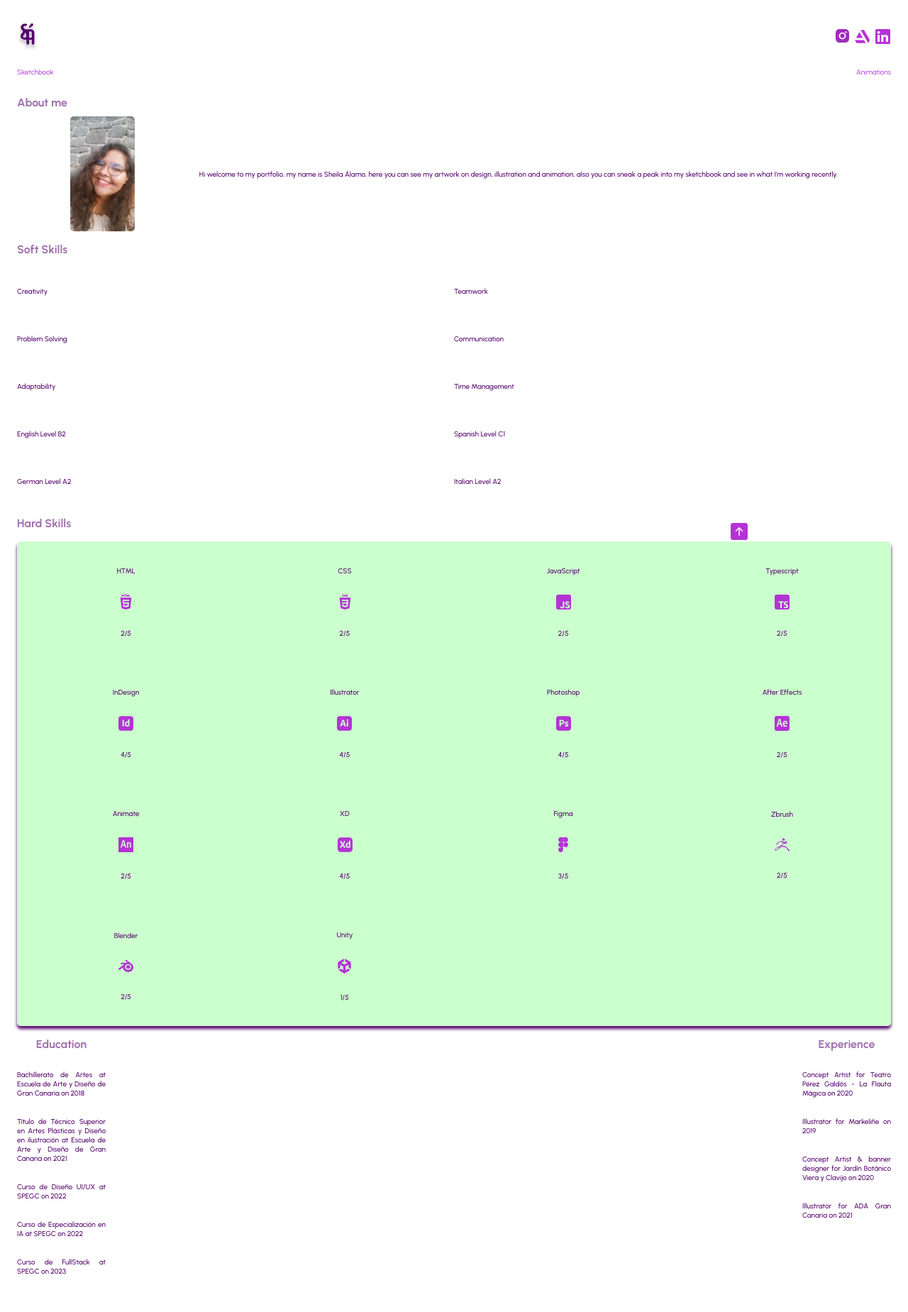
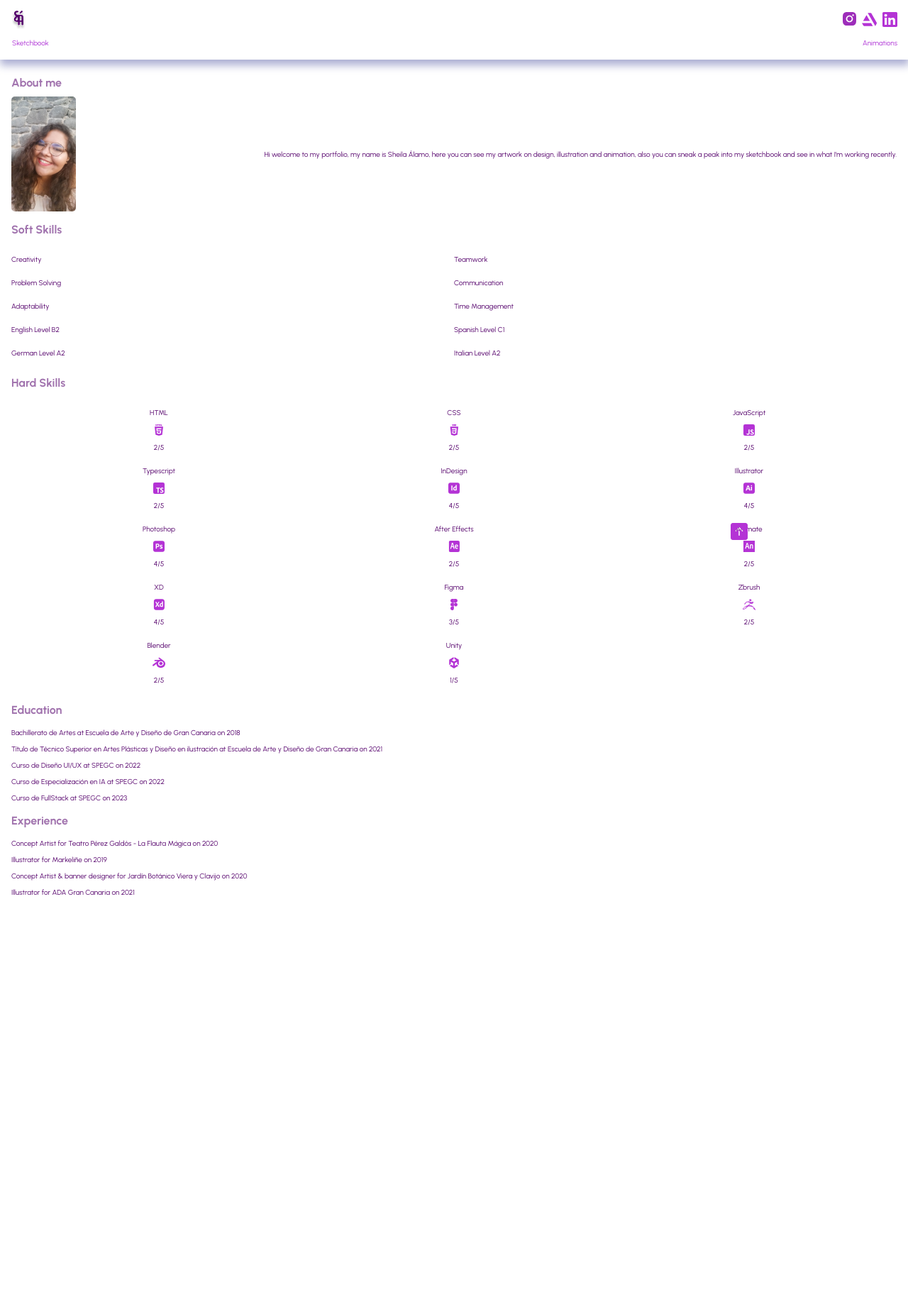
Before and after one commit to sheilaalamoalarcon/portfolio, a Django app: page /curriculum in a window 1280 px wide. Shown: the whole page at 71% size. After the commit the page ends 1262 px from the top, so only its background shows below. Run offline with Django 3.2, Linux system fonts and the light colour scheme.

Commit message:
feat: add important changes

```diff
--- a/portafolio/portfolioWeb/static/styles/base.css
+++ b/portafolio/portfolioWeb/static/base.css
@@ -3,8 +3,12 @@
 :root {
   --secondary-color: rgb(53, 255, 62);
   --primary-color: rgb(154, 44, 184);
+  --filter-primary-color: invert(23%) sepia(93%) saturate(2045%)
+    hue-rotate(273deg) brightness(87%) contrast(95%);
   --background-color: rgb(84, 0, 107);
   --title-color: rgb(0, 182, 8);
+  --filter-title-color: invert(66%) sepia(92%) saturate(494%) hue-rotate(64deg)
+    brightness(110%) contrast(101%);
   --page-title-color: rgba(84, 0, 107, 0.55);
   --box-shadow: 0px 4px 4px var(--background-color);
 }
@@ -28,48 +32,51 @@ body {
 }
 
 .container {
-  background: white;
-  margin: 0.5rem 0.5rem;
-  padding: 1rem;
-  border-radius: 0.5rem;
+  padding: 6rem 1rem 1rem 1rem;
 }
+
 .header {
-  position: sticky;
+  position: fixed;
+  background: rgb(255 255 255 / 70%);
+  backdrop-filter: blur(4px);
+  -webkit-backdrop-filter: blur(4px);
+  border: 1px solid rgba(255, 255, 255, 0.18);
+  width: 100%;
+  padding: 0rem 0rem 1rem 0rem;
+  box-shadow: 0 8px 11px 0 rgb(31 38 135 / 37%);
+}
+
+.header__top-part {
   display: flex;
   align-items: center;
-  z-index: 1000;
-  /* font-size: 0.5rem; */
   justify-content: space-between;
-  background: rgba(255, 255, 255, 0.25);
-  backdrop-filter: blur(4px);
-  -webkit-backdrop-filter: blur(4px);
-  border-radius: 10px;
-  border: 1px solid rgba(255, 255, 255, 0.18);
+  padding: 0rem 1rem;
 }
+
 .socials {
   display: flex;
   margin: 1rem 0rem;
   gap: 0.5rem;
 }
+
 .icon {
   cursor: pointer;
-  filter: invert(23%) sepia(93%) saturate(2045%) hue-rotate(273deg)
-    brightness(87%) contrast(95%);
+  filter: var(--filter-primary-color);
   text-decoration: none;
 }
 .icon:hover {
-  filter: invert(66%) sepia(92%) saturate(494%) hue-rotate(64deg)
-    brightness(110%) contrast(101%);
+  filter: var(--filter-title-color);
   font-size: 1rem;
 }
 .pages {
   display: flex;
   align-items: center;
   justify-content: space-between;
-  margin: 1rem 0rem;
+  padding: 0rem 1rem;
+  font-size: 10px;
 }
-a {
-  font-size: 10px;
+.logo {
+  height: 26px;
 }
 .up-button {
   cursor: pointer;
@@ -89,14 +96,21 @@ a {
 }
 .about-me__info {
   display: flex;
-  gap: 1rem;
+  /* gap: 1rem; */
   align-items: center;
-  justify-content: space-evenly;
+  justify-content: space-between;
+}
+.about-me__info .p {
+  width: 28%;
 }
 .about-me-info img {
   max-height: 162px;
   border-radius: 5px;
   box-shadow: var(--box-shadow);
+}
+
+.artwork {
+  margin: 3rem 0rem;
 }
 .artwork-name {
   display: inline-flex;
@@ -135,21 +149,11 @@ a {
 }
 .hard-skills {
   display: grid;
-  grid-template-columns: repeat(4, 0.5fr);
-  gap: 1rem;
-  background: rgba(53, 255, 62, 0.25);
-  box-shadow: 0 8px 32px 0 rgba(31, 38, 135, 0.37);
-  backdrop-filter: blur(4px);
-  -webkit-backdrop-filter: blur(4px);
-  border-radius: 10px;
-  border: 1px solid rgba(255, 255, 255, 0.18);
-  box-shadow: var(--box-shadow);
-  border-radius: 5px;
-  padding: 0.4rem;
+  grid-template-columns: repeat(3, 1fr);
 }
 .hard-skills img {
-  filter: invert(23%) sepia(93%) saturate(2045%) hue-rotate(273deg)
-    brightness(87%) contrast(95%);
+  filter: var(--filter-primary-color);
+  height: 1rem;
 }
 .element {
   display: flex;
@@ -158,11 +162,9 @@ a {
   justify-content: center;
 }
 .small-text {
-  font-weight: 500;
-  font-size: 10px;
-  color: var(--background-color);
-  margin: 27px 0rem;
-  text-align: justify;
+    font-size: 10px;
+    color: var(--background-color);
+    text-align: justify;
 }
 .education-experience {
   display: flex;
@@ -184,20 +186,15 @@ a {
   color: var(--background-color);
 }
 
-.footer {
-  color: white;
-  background: var(--background-color);
-  text-align: center;
-  padding: 2rem;
-}
-
 .sketchbook {
-  display: grid;
-  grid-template-columns: repeat(2, 0.5fr);
+  display: flex;
+  /* grid-template-columns: repeat(2, 0.5fr); */
   gap: 1rem;
-  justify-items: center;
+  /* justify-items: center; */
   align-items: center;
-  text-align: center;
+  /* text-align: center; */
+  /* font-size: 39rem; */
+  flex-direction: column;
 }
 .sketch {
   background: none;
@@ -222,8 +219,10 @@ a {
 }
 
 .sketchbook-img {
-  max-height: 13vh;
+  max-height: 25vh;
   border-radius: 5px;
+  box-shadow: var(--box-shadow);
+  padding: 1rem;
 }
 
 .animations {
@@ -242,7 +241,7 @@ a {
 }
 .animation img {
   max-height: 40vh;
-  border-radius: 1rem;
+  border-radius: 5px;
 }
 .info {
   display: inline;
@@ -252,10 +251,4 @@ a {
   display: grid;
   grid-template-columns: repeat(2, 1fr);
   align-items: center;
-  justify-content: space-between;
-  align-content: space-between;
-  text-align: justify;
-  justify-items: start;
-  font-size: 0.8rem;
-  color: var(--background-color);
 }
--- a/portafolio/portfolioWeb/templates/animations.html
+++ b/portafolio/portfolioWeb/templates/animations.html
@@ -1,6 +1,6 @@
 {% extends "base.html" %} {% load static %}
 {% block content %}
-<div>
+<div class='container'>
   <h1 class="title">Animations</h1>
   <div class="animations">
     {% regroup animations by name as animations_list %}
--- a/portafolio/portfolioWeb/templates/base.html
+++ b/portafolio/portfolioWeb/templates/base.html
@@ -2,7 +2,7 @@
 <html lang="en">
   <head>
     <link rel="shortcut icon" type="image/x-icon" href="{% static 'icons/favicon.svg' %}">
-    <link rel="stylesheet" href="{% static 'styles/base.css' %}"/>
+    <link rel="stylesheet" href="{% static 'base.css' %}"/>
     <link rel="preconnect" href="https://fonts.googleapis.com">
     <link rel="preconnect" href="https://fonts.gstatic.com" crossorigin>
     <link href="https://fonts.googleapis.com/css2?family=Urbanist:wght@100;200;300;400;500;600;700;800;900&display=swap" rel="stylesheet">
@@ -11,11 +11,10 @@
     <title>Sheila Álamo Portfolio</title>
   </head>
   <body>
-    <script src={% static 'scripts/index.js' %}/></script>
-    <div class='container'>
-      <div class="header" id='top'>
+    <div class="header">
+      <div class="header__top-part">
         <a href='/'>
-            <img src={% static 'icons/logo-sheila.svg' %} alt="logo" />
+            <img src={% static 'icons/logo-sheila.svg' %} class="logo" alt="logo" />
         </a>
         <div class="socials">
           {% regroup socials by link as socials_link %}
@@ -31,17 +30,19 @@
           {% for page in pages %}
             <a class="icon"  href={{page.link}}>
               {{page.name}}
+            </a>
           {% endfor %}
-          </a>
+        </div>
     </div>
     {% block content%}
+    <div class='container'>
       <h1 class='page-title'>My Works</h1>
-      <div>
         <p class="title">UI-Design</p>
         {% regroup artworks by title as artworks_list %}
         {% for artwork in artworks %}
-        <div>
+        <div class='artwork'>
           <a href={{artwork.path}} class="artwork-name">{{artwork.title}}</a>
+          <p class='small-text'>{{artwork.description}}</p>
           <div class="artwork-images">
             <img class="big-image" src={% static artwork.firstImg %} alt='firstImg'/>
             <div class='artwork-column'>
@@ -49,10 +50,8 @@
               <img class="small-image" src={% static artwork.thirdImg %} alt='thirdImg' />
             </div>
           </div>
-          <p class='small-text'>{{artwork.description}}</p>
         </div>
         {% endfor %}
-      </div>
     </div>
     {% endblock content %}
     <button type="button" onclick='goUp' class="up-button">
--- a/portafolio/portfolioWeb/templates/curriculum.html
+++ b/portafolio/portfolioWeb/templates/curriculum.html
@@ -1,6 +1,6 @@
 {% extends "base.html" %} {% load static %}
 {% block content %}
-<div>
+<div class='container'>
   <div class="about-me">
     <h1 class='title'>About me</h1>
     <div class="about-me__info">
@@ -36,7 +36,7 @@
       {% endfor %}
     </div>
   </div>
-  <div class='education-experience'>
+  <div class='education'>
     <div>
       <p class="title">Education</p>
       {% regroup studies by name as studies_list %}
@@ -44,7 +44,7 @@
       <p class='small-text'>{{study.name}} at {{study.place}} on {{study.endDate}}</p>
       {% endfor %}
     </div>
-    <div>
+    <div class='experience'>
       <p class="title">Experience</p>
       {% regroup experiences by name as experiences_list %}
       {% for experience in experiences %}
--- a/portafolio/portfolioWeb/templates/sketchbook.html
+++ b/portafolio/portfolioWeb/templates/sketchbook.html
@@ -1,6 +1,6 @@
 {% extends "base.html" %} {% load static %} {% load sass_tags %}
 {% block content %}
-  <div>
+  <div class='container'>
     <div>
       <h1 class="title">Sketchbook</h1>
       <p>
```
Also changed, not shown: portafolio/portfolioWeb/templates/sketchModal_template.html (deleted, +0 -9 lines), 1 other file. Lines whose indentation alone changed are shown as unchanged.
